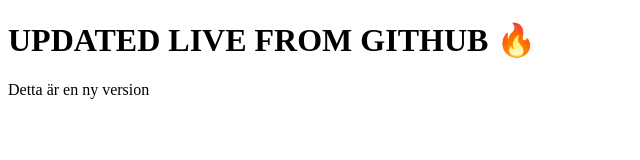
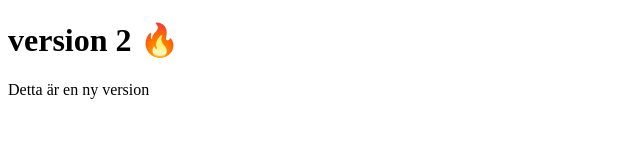
Before and after one commit to SeifeddinB/cloud-project, a plain HTML site: page index.html in a window 1280 px wide. Shown: the whole page, without its empty margins (0-640 px from the left). Drawn offline with Linux system fonts and the light colour scheme.

Commit message:
Update index.html

```diff
--- a/index.html
+++ b/index.html
@@ -5,7 +5,7 @@
     <title>Seif Cloud Project</title>
 </head>
 <body>
-    <h1>UPDATED LIVE FROM GITHUB 🔥</h1>
+    <h1>version 2 🔥</h1>
     <p>Detta är en ny version</p>
 </body>
 </html>
```
